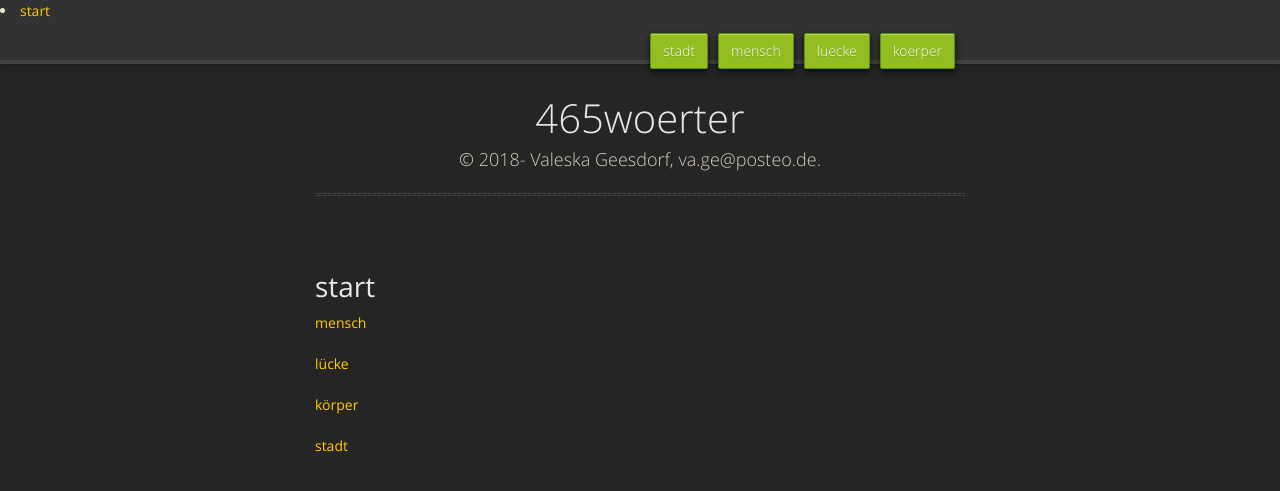
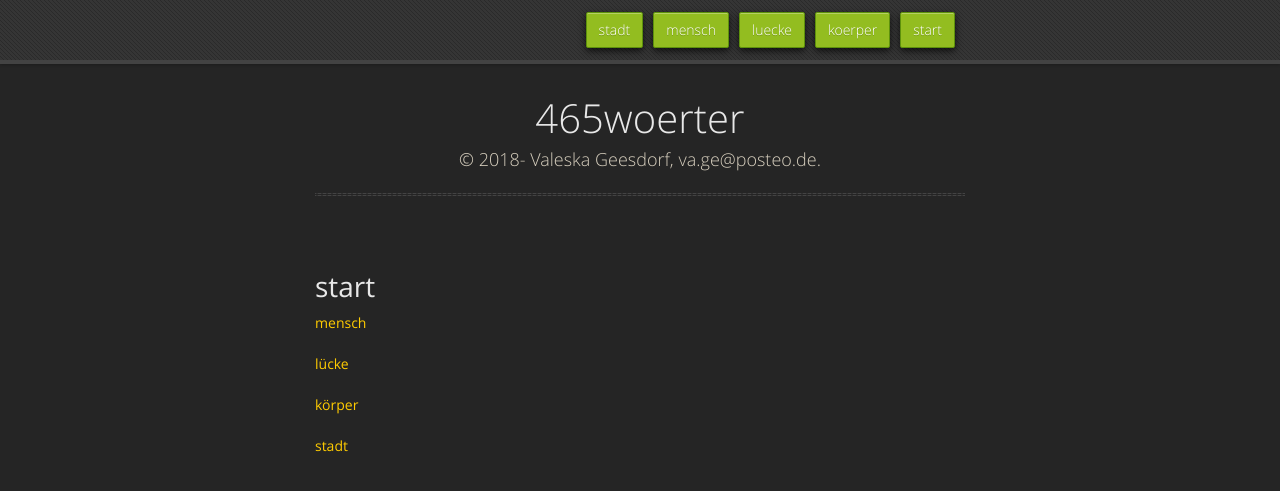
Before and after one commit to va-ge/465woerter, a Jekyll site: the page built from index.md, in a window 1280 px wide. Shown: the top 491 px of the page. Built offline with Jekyll 4.4.1, drawn with Linux system fonts in a browser that asks for light colours; our own code applies the rules of GitHub Pages for plain Markdown files.

Commit message:
Update default.html

```diff
--- a/_layouts/default.html
+++ b/_layouts/default.html
@@ -18,8 +18,8 @@
   </head>
   <body>
       <div id="header">
-	<li class="title"><a href="{{ site.baseurl }}">start</a></li>
         <nav>
+	  <li class="title"><a href="{{ site.baseurl }}">start</a></li>
           {% if site.show_downloads %}
             <li class="downloads"><a href="{{ site.github.zip_url }}">ZIP</a></li>
             <li class="downloads"><a href="{{ site.github.tar_url }}">TAR</a></li>
```
